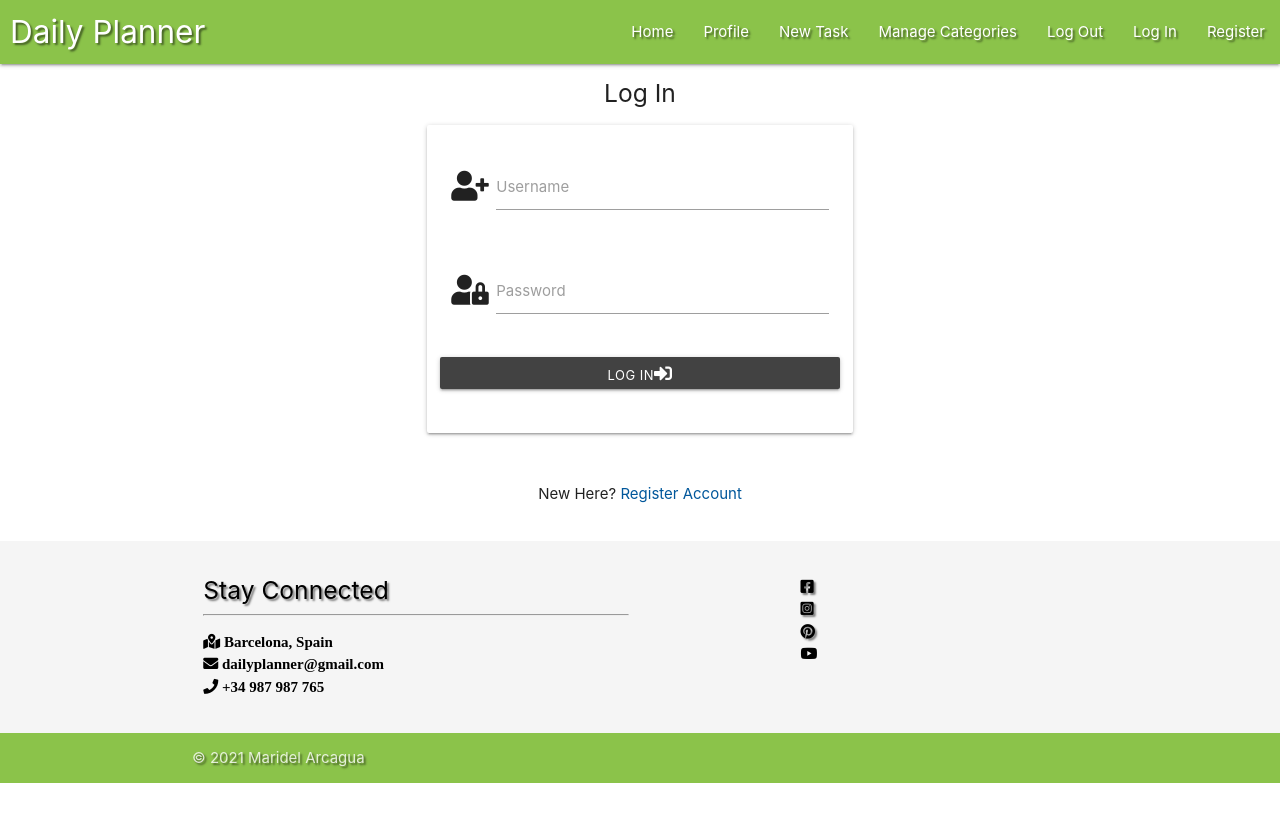
After one commit to mari-code-l/dailyplanner, a Flask app: page /login in a window 1280 px wide. The commit adds this page. Shown: the top 822 px of the page. Run offline with Flask 2, Linux system fonts and the light colour scheme; some libraries are stand-ins or nearby versions.

Commit message:
Added Log In Functionality

```diff
--- a/app.py
+++ b/app.py
@@ -46,6 +46,32 @@ def register():
     return render_template("register.html")
 
 
+@app.route("/login", methods=["GET", "POST"])
+def login():
+    if request.method == "POST":
+        # check if username exists in db
+        existing_user = mongo.db.users.find_one(
+            {"username": request.form.get("username").lower()})
+
+        if existing_user:
+            # ensure hashed password matches user input
+            if check_password_hash(
+                existing_user["password"], request.form.get("password")):
+                    session["user"] = request.form.get("username").lower()
+                    flash("Welcome, {}".format(request.form.get("username")))
+            else:
+                # invalid password match
+                flash("Incorrect Username and/or Password")
+                return redirect(url_for("login"))
+
+        else:
+            # username doesn't exist
+            flash("Incorrect Username and/or Password")
+            return redirect(url_for("login"))
+
+    return render_template("login.html")
+
+
 if __name__ == "__main__":
     app.run(host=os.environ.get("IP"),
             port=int(os.environ.get("PORT")),
--- a/templates/base.html
+++ b/templates/base.html
@@ -25,7 +25,7 @@
 			<li><a href="#">New Task</a></li>
 			<li><a href="#">Manage Categories</a></li>
 			<li><a href="#">Log Out</a></li>
-			<li><a href="#">Log In</a></li>
+			<li><a href="{{ url_for('login') }}">Log In</a></li>
 			<li><a href="{{ url_for('register') }}">Register</a></li>
         </ul>
         </div>
@@ -38,7 +38,7 @@
 		<li><a href="#">New Task</a></li>
 		<li><a href="#">Manage Categories</a></li>
 		<li><a href="#">Log Out</a></li>
-		<li><a href="#">Log In</a></li>
+		<li><a href="{{ url_for('login') }}">Log In</a></li>
 		<li><a href="{{ url_for('register') }}">Register</a></li>
     </ul>
 
--- /dev/null
+++ b/templates/login.html
@@ -0,0 +1,46 @@
+{% extends "base.html" %}
+{% block content %}
+
+<h5 class="center-align">Log In</h5>
+
+<div class="row">
+    <form class="col s12 m6 offset-m3" method="POST" action="{{ url_for('login') }}">
+        <div class="card-panel">
+
+            <div class="row">
+                <div class="input-field col s12">
+                    <i class="fas fa-user-plus prefix"></i>
+                    <input id="username" name="username" type="text" minlength="5" maxlength="15"
+                        pattern="^[a-zA-Z0-9]{5,15}$" class="validate" required>
+                    <label for="username">Username</label>
+                </div>
+            </div>
+
+            <div class="row">
+                <div class="input-field col s12">
+                    <i class="fas fa-user-lock prefix"></i>
+                    <input id="password" name="password" type="password" minlength="5" maxlength="15"
+                        pattern="^[a-zA-Z0-9]{5,15}$" class="validate" required>
+                    <label for="password">Password</label>
+                </div>
+            </div>
+
+            <div class="row">
+                <button type="submit" class="col s12 btn-small grey darken-3 white-text">
+                    Log In<i class="fas fa-sign-in-alt"></i>
+                </button>
+            </div>
+        </div>
+    </form>
+</div>
+
+<div class="row">
+     <div class="col s12">
+         <p class="center-align">
+             New Here?
+             <a href="{{ url_for('register') }}" class="light-blue-text text-darken-4">Register Account</a>
+         </p>
+     </div>
+ </div>
+
+{% endblock %}
```
